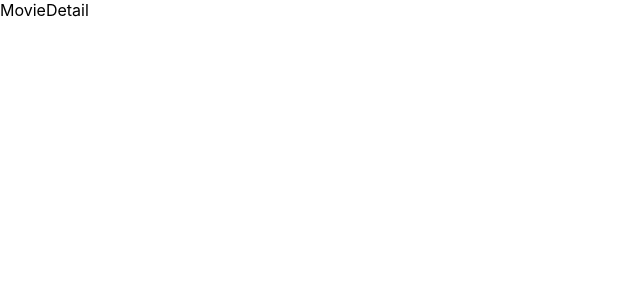
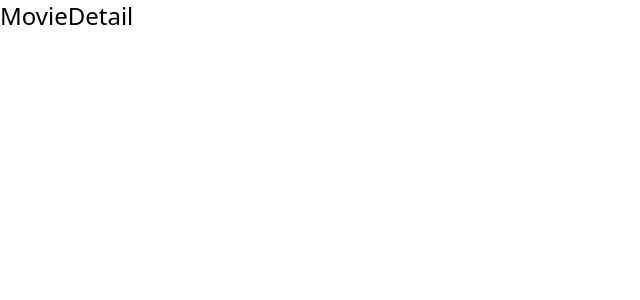
Before and after one commit to dariusz75/react-refresher-api-unit-tests, a React (Create React App) app: page /movie/1 in a window 1280 px wide. Shown: the top 300 px of the page, without its empty margins (0-640 px from the left). Built offline with nearby package versions, Linux system fonts and the light colour scheme.

Commit message:
tailwind added

```diff
--- a/package.json
+++ b/package.json
@@ -35,5 +35,8 @@
       "last 1 firefox version",
       "last 1 safari version"
     ]
+  },
+  "devDependencies": {
+    "tailwindcss": "^3.2.7"
   }
 }
--- a/src/index.css
+++ b/src/index.css
@@ -1,13 +1,3 @@
-body {
-  margin: 0;
-  font-family: -apple-system, BlinkMacSystemFont, 'Segoe UI', 'Roboto', 'Oxygen',
-    'Ubuntu', 'Cantarell', 'Fira Sans', 'Droid Sans', 'Helvetica Neue',
-    sans-serif;
-  -webkit-font-smoothing: antialiased;
-  -moz-osx-font-smoothing: grayscale;
-}
-
-code {
-  font-family: source-code-pro, Menlo, Monaco, Consolas, 'Courier New',
-    monospace;
-}
+@tailwind base;
+@tailwind components;
+@tailwind utilities;
--- a/src/pages/MovieDetail.js
+++ b/src/pages/MovieDetail.js
@@ -1,6 +1,8 @@
 
 export const MovieDetail = () => {
   return (
-    <main>MovieDetail</main>
+    <main>
+      <div className="text-2xl">MovieDetail</div>
+      </main>
   )
 }
--- /dev/null
+++ b/tailwind.config.js
@@ -0,0 +1,7 @@
+module.exports = {
+  content: ["./src/**/*.{html,js}"],
+  theme: {
+    extend: {},
+  },
+  plugins: [],
+}
```
